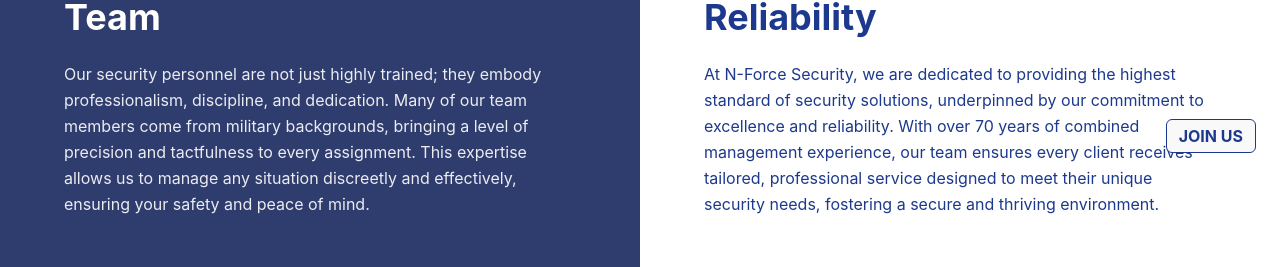
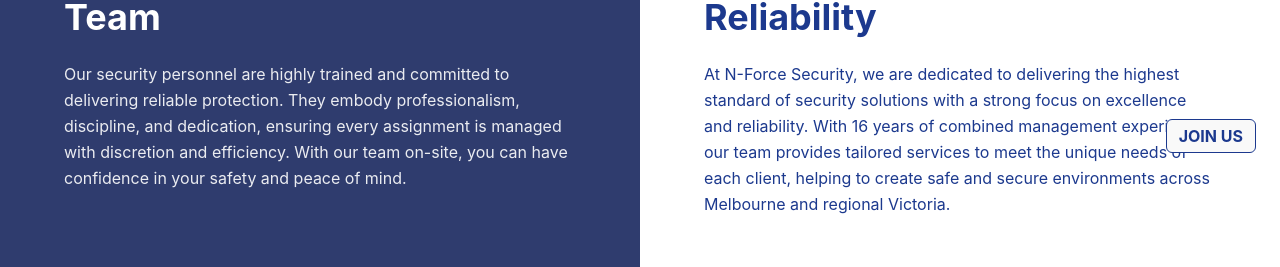
Before and after one commit to mynkbis/security, a React (Vite) app: page / in a window 1280 px wide. Shown: the part 631-898 px from the top of the page. Built offline with nearby package versions, Linux system fonts and the light colour scheme.

Commit message:
text updated

```diff
--- a/src/component/Footer.jsx
+++ b/src/component/Footer.jsx
@@ -1,5 +1,5 @@
 
-import { Twitter, FacebookIcon, InstagramIcon, LucideLinkedin } from "lucide-react"
+import { Twitter, FacebookIcon, InstagramIcon, LucideLinkedin, X } from "lucide-react"
 import { Link } from "react-router-dom"
 import logo from "../assets/logo1.jpeg"
 import QuoteModal from "./Modal/Joinus"
@@ -60,8 +60,8 @@
             <Link to="https://www.facebook.com/share/15f9PRKU5R/ " className="hover:text-blue-400 transition-colors">
               <FacebookIcon className="text-white" size={24} />
            </Link>
-           <Link to="" className="hover:text-blue-400 transition-colors">
-              <Twitter size={24} />
+           <Link to="https://x.com/nforcesec?t=UfNgyuksSZTt6owADPPxPA&s=08 " className="hover:text-blue-400 transition-colors">
+              <X size={24} />
            </Link>
            <Link to="#" className="hover:text-blue-400 transition-colors">
               <LucideLinkedin size={24} />
--- a/src/component/Reviews.jsx
+++ b/src/component/Reviews.jsx
@@ -17,7 +17,7 @@
     initials: "KB",
     rating: 5,
     review:
-      "My event was a great success. All thanks to the qualified and skilled team of SWC Security Service. They were very supportive & tactful enough to detect and solve any issues if raised. Commendable service.",
+      "My event was a great success. All thanks to the qualified and skilled team of N-Force Security Service. They were very supportive & tactful enough to detect and solve any issues if raised. Commendable service.",
   },
   {
     id: 3,
--- a/src/component/Services.jsx
+++ b/src/component/Services.jsx
@@ -11,7 +11,7 @@
   {
     title: "CCTV surveillance",
     description:
-      "Operating a 24-hour grade one monitoring center. Partnering with Engage Security. Burglary and intrusions alarms are the most commonly monitored alarm types.",
+      "We operate a 24-hour, grade one monitoring centre to ensure round-the-clock protection for our clients. Our CCTV surveillance services provide real-time monitoring and rapid response to any suspicious activity, helping prevent incidents before they escalate. In addition to CCTV, we also monitor burglary and intrusion alarms, offering a complete security solution that ensures your premises are always safeguarded.",
     image: cam,
   },
   {
--- a/src/pages/ContactUs.jsx
+++ b/src/pages/ContactUs.jsx
@@ -92,7 +92,7 @@
           </h1>
           <p className="text-base sm:text-lg text-white sm:leading-relaxed">
             We're here to help you with all your security needs. Whether you have a question, need more
-            information about our services, or are ready to partner with us, the SWC Security team is ready
+            information about our services, or are ready to partner with us, the N-Force Security team is ready
             to assist.
           </p>
         </div>
--- a/src/pages/Home.jsx
+++ b/src/pages/Home.jsx
@@ -46,10 +46,7 @@
           <div className="w-full md:w-1/2 bg-[#2f3c6e] text-white p-12 lg:p-16 transition-transform transform cursor-pointer">
             <h2 className="text-3xl lg:text-4xl font-bold mb-6 hover:scale-105 ">Highly Skilled & Professional Team</h2>
             <p className="text-white/90 leading-relaxed hover:scale-105 ">
-              Our security personnel are not just highly trained; they embody professionalism, discipline, and dedication.
-              Many of our team members come from military backgrounds, bringing a level of precision and tactfulness to
-              every assignment. This expertise allows us to manage any situation discreetly and effectively, ensuring your
-              safety and peace of mind.
+           Our security personnel are highly trained and committed to delivering reliable protection. They embody professionalism, discipline, and dedication, ensuring every assignment is managed with discretion and efficiency. With our team on-site, you can have confidence in your safety and peace of mind.
             </p>
           </div>
 
@@ -57,32 +54,25 @@
           <div className="w-full md:w-1/2 bg-white p-12 lg:p-16 text-blue-900 transition-transform transform  cursor-pointer">
             <h2 className="text-3xl lg:text-4xl font-bold mb-6 hover:scale-105">Commitment to Excellence & Reliability</h2>
             <p className="leading-relaxed hover:scale-105">
-              At N-Force Security, we are dedicated to providing the highest standard of security solutions, underpinned by
-              our commitment to excellence and reliability. With over 70 years of combined management experience, our team
-              ensures every client receives tailored, professional service designed to meet their unique security needs,
-              fostering a secure and thriving environment.
+             At N-Force Security, we are dedicated to delivering the highest standard of security solutions with a strong focus on excellence and reliability. With 16 years of combined management experience, our team provides tailored services to meet the unique needs of each client, helping to create safe and secure environments across Melbourne and regional Victoria.
             </p>
           </div>
         </div>
 
-        {/* Serving Melbourne Section */}
+        {/* Serving Melbourne and Regional Victoria Section */}
         <div className="mx-auto px-4 relative bg-white z-10 border-2 border-blue-900 shadow-xl transition-transform transform hover:scale-105 ">
           <div className="mx-auto flex flex-col sm:flex-row">
-            <h2 className="text-3xl text-center py-12 px-10 transform w-full sm:w-[50%] sm:whitespace-nowrap lg:text-4xl font-bold text-blue-900 cursor-pointer mb-6">Serving Melbourne</h2>
+            <h2 className="text-3xl lg:text-4xl font-bold mb-6 hover:scale-105 py-12 px-10 transform w-full sm:w-[50%] sm:whitespace-nowrap lg:text-4xl font-bold text-blue-900 cursor-pointer mb-6">Serving Melbourne and Regional Victoria</h2>
             <p className="text-blue-900 px-16 py-4 sm:py-16 leading-relaxedw-full sm:w-[50%] cursor-pointer">
-              N-Force Security proudly serves Melbourne, offering comprehensive security solutions tailored to the unique
-              needs of each city. Our experienced local teams understand the specific security challenges of each region,
-              providing responsive and reliable services to ensure safety and peace of mind for businesses and events in
-              both metropolitan areas.
+             N-Force Security proudly serves Melbourne and regional Victoria, providing reliable security solutions tailored to each client’s needs. Our local team understands the unique challenges of different areas and delivers responsive, professional services to ensure safety and peace of mind for businesses, communities, and events.
             </p>
           </div>
         </div>
-<OurServices/>
+        <OurServices/>
         {/* Google Reviews Section */}
         <SecurityServices/>
         {/* <GoogleReviews /> */}
       </main>
-
       {/* Footer */}
       <Footer />
     </div>
--- a/vite.config.js
+++ b/vite.config.js
@@ -5,4 +5,9 @@
 // https://vite.dev/config/
 export default defineConfig({
   plugins: [react(), tailwindcss(),],
+   server: {
+    host: "0.0.0.0",
+    port: 5193,
+    strictPort: true,
+  },
 })
```
